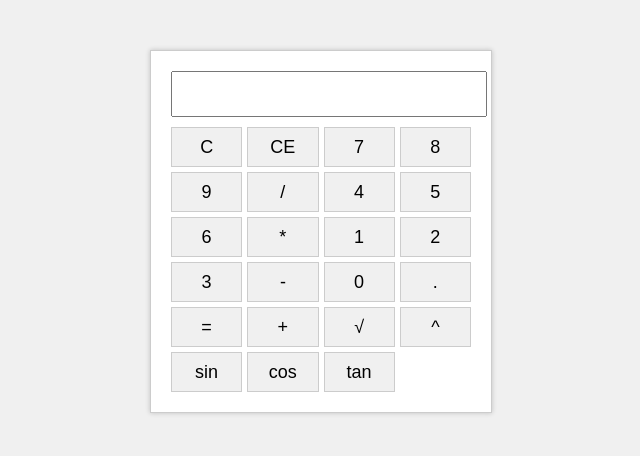
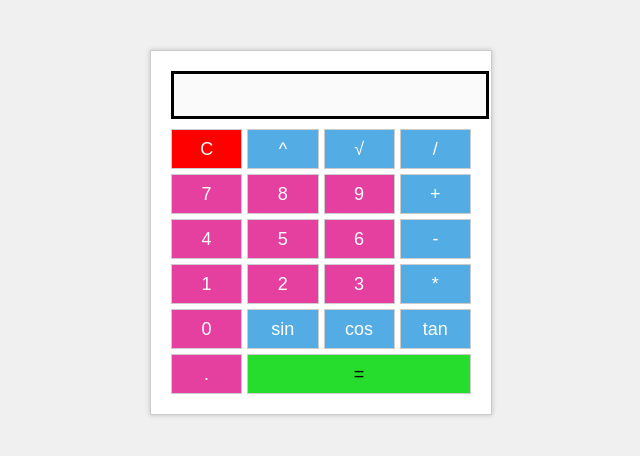
Before and after one commit to aslin-joel-r/GPT-Scientific-Calculator, a plain HTML site: page index.html in a window 1280 px wide. Shown: the whole page, without its empty margins (319-959 px from the left). Drawn offline with Linux system fonts and the light colour scheme.

Commit message:
updated the ui

```diff
--- a/index.html
+++ b/index.html
@@ -1,38 +1,49 @@
 <!DOCTYPE html>
-<html>
+<html lang="en">
+
 <head>
-  <title>Scientific Calculator</title>
-  <link rel="stylesheet" type="text/css" href="style.css">
+  <meta charset="UTF-8">
+  <meta name="viewport" content="width=device-width, initial-scale=1.0">
+  <link rel="stylesheet" href="style.css">
+  <title>AI-Powered Scientific Calculator</title>
 </head>
+
 <body>
   <div class="calculator">
-    <input type="text" id="result" readonly>
+    <div class="display">
+      <input type="text" id="result" disabled>
+    </div>
     <div class="buttons">
-      <button onclick="clearResult()">C</button>
-      <button onclick="deleteLast()">CE</button>
-      <button onclick="appendToResult('7')">7</button>
-      <button onclick="appendToResult('8')">8</button>
-      <button onclick="appendToResult('9')">9</button>
-      <button onclick="appendToResult('/')">/</button>
-      <button onclick="appendToResult('4')">4</button>
-      <button onclick="appendToResult('5')">5</button>
-      <button onclick="appendToResult('6')">6</button>
-      <button onclick="appendToResult('*')">*</button>
-      <button onclick="appendToResult('1')">1</button>
-      <button onclick="appendToResult('2')">2</button>
-      <button onclick="appendToResult('3')">3</button>
-      <button onclick="appendToResult('-')">-</button>
-      <button onclick="appendToResult('0')">0</button>
-      <button onclick="appendToResult('.')">.</button>
-      <button onclick="calculate()">=</button>
-      <button onclick="appendToResult('+')">+</button>
-      <button onclick="calculateSquareRoot()">√</button>
-      <button onclick="calculatePower()">^</button>
-      <button onclick="calculateSin()">sin</button>
-      <button onclick="calculateCos()">cos</button>
-      <button onclick="calculateTan()">tan</button>
+      <button class="clear" onclick="clearResult()">C</button>
+      <button class="operator" onclick="appendToResult('**')">^</button>
+      <button class="operator" onclick="appendToResult('Math.sqrt(')">√</button>
+      <button class="operator" onclick="appendToResult('/')">/</button>
+
+      <button class="operand" onclick="appendToResult('7')">7</button>
+      <button class="operand" onclick="appendToResult('8')">8</button>
+      <button class="operand" onclick="appendToResult('9')">9</button>
+      <button class="operator" onclick="appendToResult('+')">+</button>
+
+      <button class="operand" onclick="appendToResult('4')">4</button>
+      <button class="operand" onclick="appendToResult('5')">5</button>
+      <button class="operand" onclick="appendToResult('6')">6</button>
+      <button class="operator" onclick="appendToResult('-')">-</button>
+
+      <button class="operand" onclick="appendToResult('1')">1</button>
+      <button class="operand" onclick="appendToResult('2')">2</button>
+      <button class="operand" onclick="appendToResult('3')">3</button>
+      <button class="operator" onclick="appendToResult('*')">*</button>
+
+
+      <button class="operand" onclick="appendToResult('0')">0</button>
+      <button class="operator" onclick="calculateSin()">sin</button>
+      <button class="operator" onclick="calculateCos()">cos</button>
+      <button class="operator" onclick="calculateTan()">tan</button>
+      <button class="operand" onclick="appendToResult('.')">.</button>
+      <button class="equal" onclick="calculate()">=</button>
     </div>
   </div>
   <script src="script.js"></script>
 </body>
+
 </html>
--- a/script.js
+++ b/script.js
@@ -21,10 +21,9 @@ function appendToResult(value) {
   }
 
   function calculateSquareRoot() {
-    let currentResult = document.getElementById("result").value;
-    let result = Math.sqrt(parseFloat(currentResult));
-    document.getElementById("result").value = result;
+    document.getElementById("result").value += "Math.sqrt()";
   }
+
 
   function calculatePower() {
     let currentResult = document.getElementById("result").value;
@@ -49,3 +48,16 @@ function appendToResult(value) {
     let result = Math.tan(parseFloat(currentResult));
     document.getElementById("result").value = result;
   }
+
+  function calculate() {
+    try {
+      let result = eval(document.getElementById("result").value);
+      if (isNaN(result) || result === Infinity || result === -Infinity) {
+        document.getElementById("result").value = "Error";
+      } else {
+        document.getElementById("result").value = result;
+      }
+    } catch (error) {
+      document.getElementById("result").value = "Error";
+    }
+  }
--- a/style.css
+++ b/style.css
@@ -19,6 +19,7 @@ body {
   font-size: 20px;
   text-align: right;
   padding-right: 10px;
+  border: 3px solid black; /* Adding border to the input box */
 }
 
 .buttons {
@@ -32,10 +33,29 @@ body {
   height: 40px;
   font-size: 18px;
   cursor: pointer;
-    background-color: #f0f0f0;
   border: 1px solid #ccc;
+}
+
+button.operand {
+  background-color: #e53fa0;
+  color: white;
+}
+
+button.operator {
+  color: white;
+  background-color: rgb(83, 172, 227);
+}
+
+button.equal {
+  background-color: #26dc2c; /* Equal button color */
+  grid-column: span 3; /* Spanning 3 columns */
 }
 
 button:hover {
   background-color: #ccc;
 }
+
+.clear {
+  color: white;
+  background-color: red;
+}
```
Also changed, not shown: 1 other file. Lines whose indentation alone changed are shown as unchanged.
